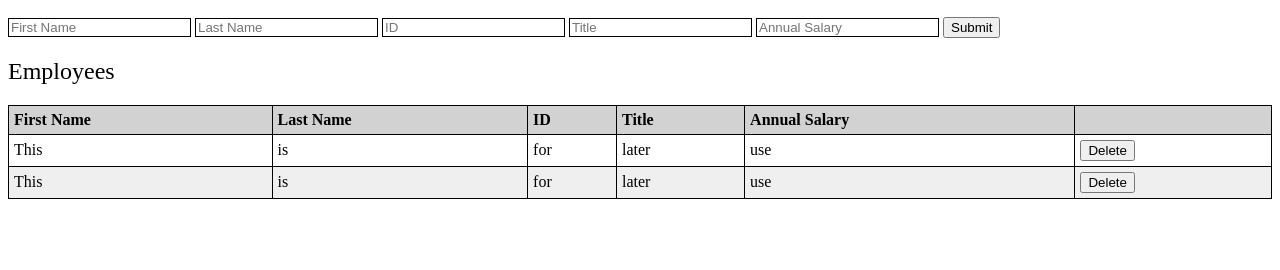
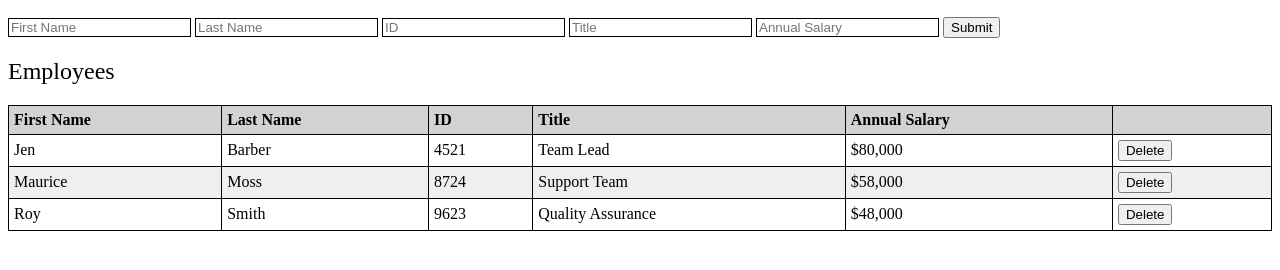
Before and after one commit to franzblue/jquery-salary-calculator, a plain HTML site: page index.html in a window 1280 px wide. Shown: the part 110-380 px from the top of the page. Drawn offline with Linux system fonts and the light colour scheme.

Commit message:
matched demo work with wireframe

```diff
--- a/index.html
+++ b/index.html
@@ -33,19 +33,27 @@
             <th>&nbsp</th>
         </tr>
         <tr>
-            <td>This</td>
-            <td>is</td>
-            <td>for</td>
-            <td>later</td>
-            <td>use</td>
+            <td>Jen</td>
+            <td>Barber</td>
+            <td>4521</td>
+            <td>Team Lead</td>
+            <td>$80,000</td>
             <td><button id="deleteButton">Delete</button></td>
         </tr>
         <tr>
-            <td>This</td>
-            <td>is</td>
-            <td>for</td>
-            <td>later</td>
-            <td>use</td>
+            <td>Maurice</td>
+            <td>Moss</td>
+            <td>8724</td>
+            <td>Support Team</td>
+            <td>$58,000</td>
+            <td><button id="deleteButton">Delete</button></td>
+        </tr>
+        <tr>
+            <td>Roy</td>
+            <td>Smith</td>
+            <td>9623</td>
+            <td>Quality Assurance</td>
+            <td>$48,000</td>
             <td><button id="deleteButton">Delete</button></td>
         </tr>
     </table>
@@ -58,3 +66,5 @@
 <!-- need the annualSalary data column to align right-->
 
 <!-- need to center Delete button column -->
+
+<!-- need a running total of calculated monthly total -->
```
